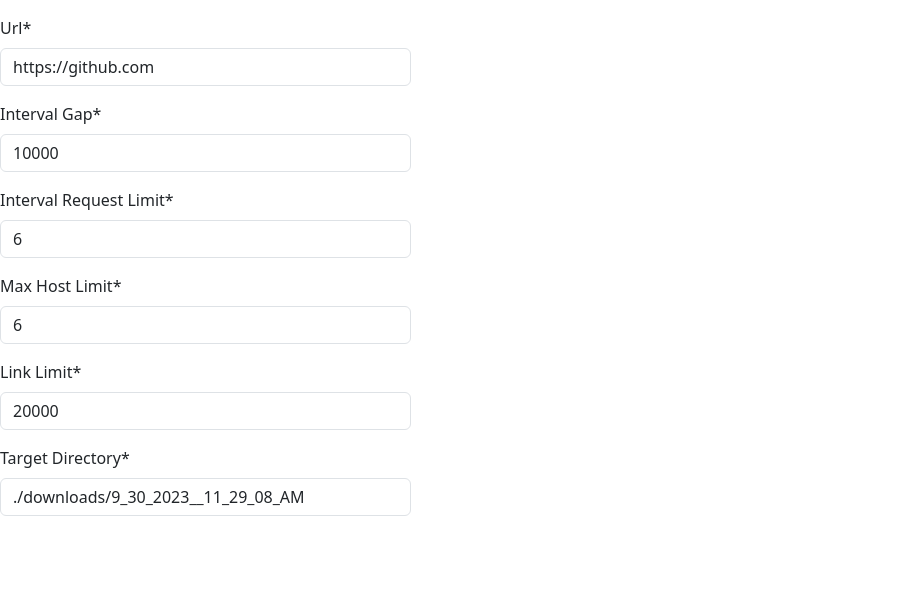
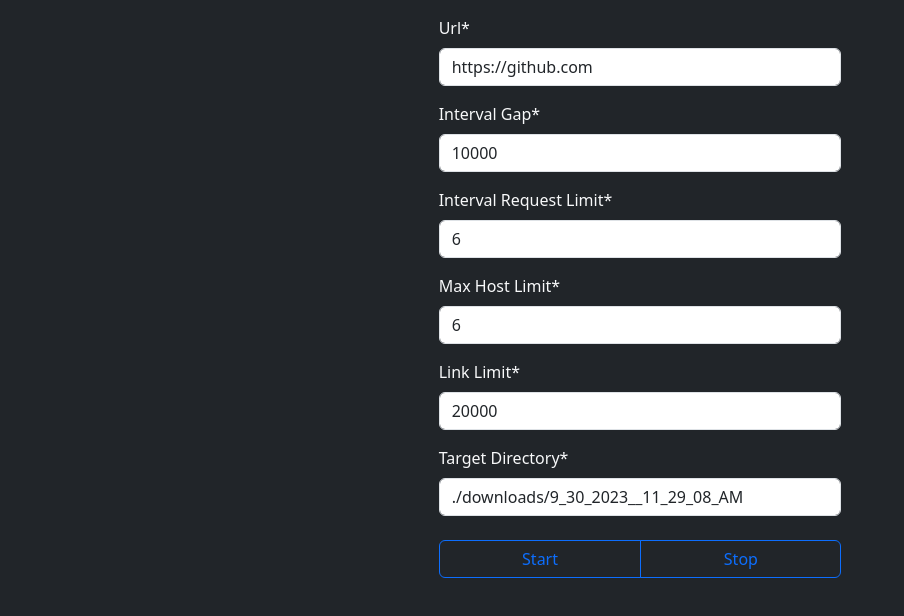
Before and after one commit to astric-0/NextCrawler, a Next.js app: page / in a window 1280 px wide. Shown: the top 616 px of the page, without its empty margins (0-904 px from the left). Built offline with nearby package versions, Linux system fonts and the light colour scheme.

Commit message:
layout setup and correction

```diff
--- a/components/SourceForm.jsx
+++ b/components/SourceForm.jsx
@@ -2,7 +2,7 @@
 import { Form, Row, Col } from "react-bootstrap";
 import config from "@/config";
 
-import SourceField from "./SourceField";
+import { SourceField } from "@/components";
 
 const SourceForm = _ => {
     const [sourceState, setSourceState] = useState({ ...config });
--- a/components/layouts/Layout.jsx
+++ b/components/layouts/Layout.jsx
@@ -3,7 +3,7 @@
 
 const Layout = ({ children }) => {
     return (
-        <Container>
+        <Container fluid className='bg-dark text-light vh-100'>
             { children }
         </Container>
     );
--- a/pages/_app.js
+++ b/pages/_app.js
@@ -2,13 +2,17 @@
 
 import AppContext from "@/context/AppContext";
 import { Weaver } from "@/lib/services";
+
+import Layout from "@/components/layouts/Layout";
 
 export default function App({ Component, pageProps }) {
     const crawler = new Weaver();
 
     return (
         <AppContext.Provider value={{ crawler }}>
-            <Component {...pageProps} />
+            <Layout>
+                <Component {...pageProps} />
+            </Layout>
         </AppContext.Provider>
-    )
+    );
 }
--- a/pages/index.js
+++ b/pages/index.js
@@ -1,12 +1,15 @@
-import { useContext } from "react";
-import AppContext from "@/context/AppContext";
-import { InputBox } from "@/components";
+import { Row, Col } from "react-bootstrap";
+import { SourceForm, Bozos } from "@/components";
 
 export default function Home() {
     return (
         <>
-
-            <InputBox />
+            <Row className="justify-content-around">
+                <Col xs md="4">
+                    <SourceForm />
+                    <Bozos />
+                </Col>
+            </Row>
         </>
     );
 }
```
